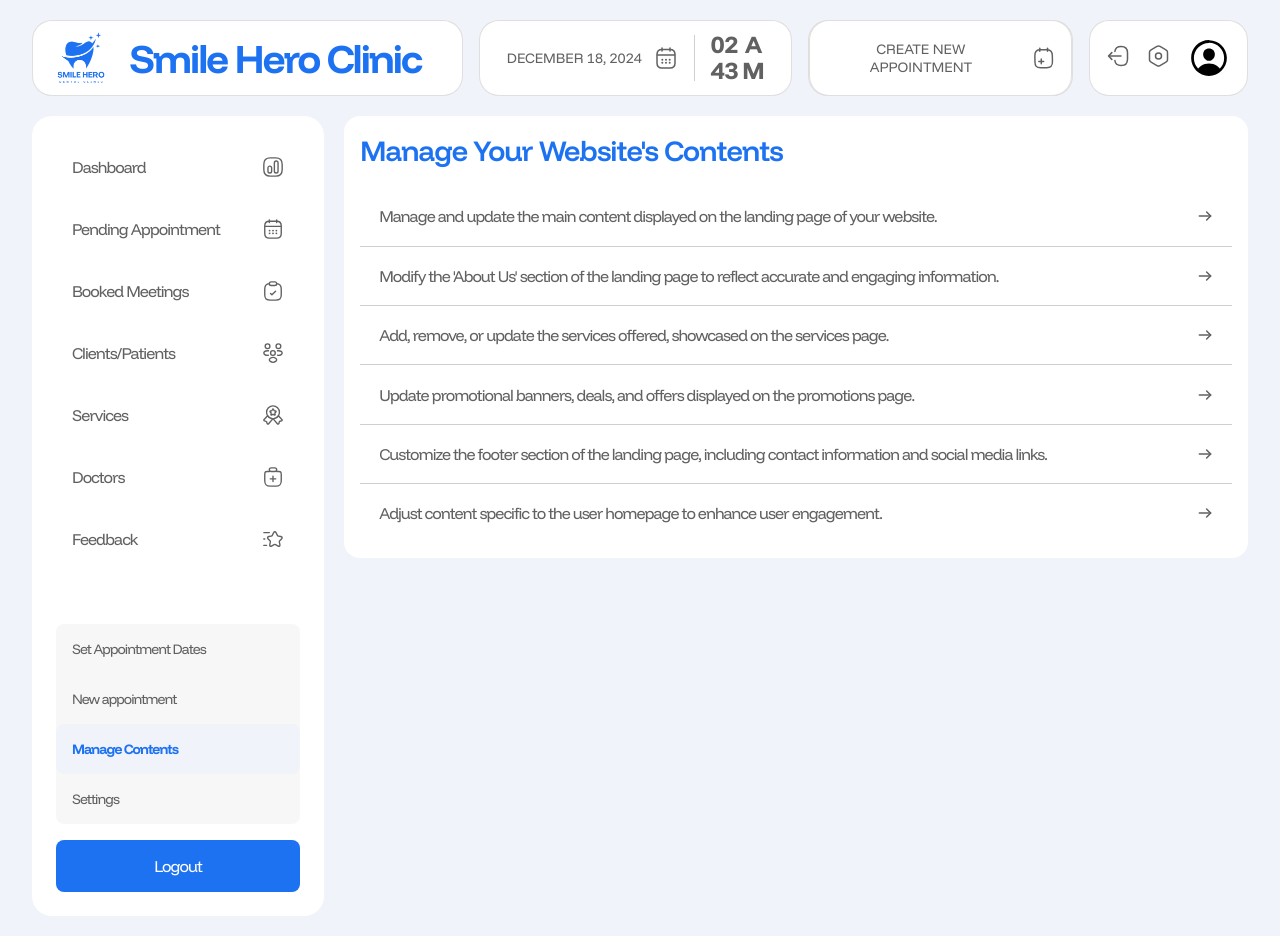
After one commit to Fahatmah/smile_hero_clinic, a PHP site: page /admin/manage-contents.php in a window 1280 px wide. The commit adds this page. Run offline with PHP 8.4, Linux system fonts and the light colour scheme; a user stored in the database is signed in.

```diff
--- a/admin/includes/side_nav.php
+++ b/admin/includes/side_nav.php
@@ -86,9 +86,9 @@
         </a>
       </li> -->
 
-      <li <?php echo ($current_page == 'edit-user-homepage.php') ? 'class="active__link"' : ''; ?>>
-        <a href="../admin/edit-user-homepage.php">
-          User Homepage
+      <li <?php echo ($current_page == 'manage-contents.php') ? 'class="active__link"' : ''; ?>>
+        <a href="../admin/manage-contents.php">
+          Manage Contents
         </a>
       </li>
 
--- /dev/null
+++ b/admin/manage-contents.php
@@ -0,0 +1,72 @@
+<?php
+// Start session and include necessary files for authentication and database connection
+session_start();
+require_once '../includes/login_view.inc.php';
+require_once '../includes/dbh.inc.php';
+
+// Check if admin is logged in, otherwise redirect to login page
+if (!isset($_SESSION['adminID'])) {
+  header("Location: ../login.php?login=failed");
+  exit();
+}
+
+?>
+<!DOCTYPE html>
+<html lang="en">
+  <head>
+    <meta charset="UTF-8" />
+    <meta name="viewport" content="width=device-width, initial-scale=1.0" />
+    <link rel="shortcut icon" href="../assets/logos/logo-white.png" type="image/x-icon" />
+    <title>Manage User Homepage | Admin</title>
+    <link rel="stylesheet" href="../src/dist/styles.css" />
+    <link rel="stylesheet" href="https://cdn.jsdelivr.net/npm/flatpickr/dist/flatpickr.min.css">
+    <script src="https://cdn.jsdelivr.net/npm/flatpickr"></script>
+  </head>
+  <body class="admin__page">
+    <main class="admin__main">
+      <!-- nav header -->
+      <?php include("includes/nav.php"); ?>
+
+      <section class="admin__content">
+        <!-- side bar -->
+        <?php include("includes/side_nav.php"); ?>
+
+        <div class="edit-user-homepage-container">
+          <h1>Manage Your Website's Contents</h1>
+
+          <div class="links-container">
+              <a href="edit-lp-home.php" class="link-item">
+                Manage and update the main content displayed on the landing page of your website.
+                <img src="../assets/admin_assets/icons/arrow-right.svg" alt="arrow right icon">
+              </a>
+
+              <a href="edit-lp-about.php" class="link-item">
+                Modify the 'About Us' section of the landing page to reflect accurate and engaging information.
+                <img src="../assets/admin_assets/icons/arrow-right.svg" alt="arrow right icon">
+              </a>
+
+              <a href="edit-lp-services.php" class="link-item">
+                Add, remove, or update the services offered, showcased on the services page.
+                <img src="../assets/admin_assets/icons/arrow-right.svg" alt="arrow right icon">
+              </a>
+
+              <a href="edit-lp-promotions.php" class="link-item">
+                Update promotional banners, deals, and offers displayed on the promotions page.
+                <img src="../assets/admin_assets/icons/arrow-right.svg" alt="arrow right icon">
+              </a>
+
+              <a href="edit-lp-footer.php" class="link-item">
+                Customize the footer section of the landing page, including contact information and social media links.
+                <img src="../assets/admin_assets/icons/arrow-right.svg" alt="arrow right icon">
+              </a>
+
+              <a href="edit-user-homepage.php" class="link-item">
+                Adjust content specific to the user homepage to enhance user engagement.
+                <img src="../assets/admin_assets/icons/arrow-right.svg" alt="arrow right icon">
+              </a>
+          </div>
+        </div>
+      </section>
+    </main>
+  </body>
+</html>
--- /dev/null
+++ b/scss/components/admin_page/_manage_contents.scss
@@ -0,0 +1,42 @@
+@use '../../abstracts' as *;
+
+.admin__content {
+  .edit-user-homepage-container {
+    width: 100%;
+    @include display-flex($dir: column, $y: flex-start, $gap: 1.2rem);
+    border-radius: 1rem;
+    padding: 1rem;
+    color: var(--ntrl-clr-300);
+    letter-spacing: -1px;
+    background-color: var(--ntrl-clr-100);
+
+    h1 {
+      font-size: 1.8rem;
+      font-weight: 600;
+      color: var(--pr-clr-300);
+    }
+
+    .links-container {
+      @include display-flex($dir: column, $y: flex-start);
+      width: 100%;
+
+      .link-item {
+        @include display-flex($x: space-between);
+        width: 100%;
+        color: var(--ntrl-clr-300);
+        padding: 1.2rem;
+        transition: 200ms ease-in-out;
+
+        &:not(:last-child) {
+          border-bottom: 1px solid hsl(0, 0%, 38%, 0.3);
+        }
+
+        &:hover {
+          color: var(--pr-clr-300);
+          border-color: var(--pr-clr-300);
+          background-color: hsl(216, 100%, 68%, 0.1);
+        }
+      }
+    }
+  }
+}
--- a/scss/components/signup_page/_signup_form.scss
+++ b/scss/components/signup_page/_signup_form.scss
@@ -396,11 +396,11 @@
 }
 
 @media screen and (min-width: 90.6rem) {
-.signup__page {
-  .signup {
-    .signup__form {
-      padding-inline-start: 0;
+  .signup__page {
+    .signup {
+      .signup__form {
+        padding-inline-start: 0;
+      }
     }
   }
 }
-}
--- a/scss/components/user_page/_homepage.scss
+++ b/scss/components/user_page/_homepage.scss
@@ -114,7 +114,8 @@ body.user-homepage {
         width: 100%;
         height: 50vh;
         border-radius: 0.5rem;
-        background-image: url(../../assets/smile-hero-img.jpg), url(../../assets/landing-page/dental-clinic-room.jpg);
+        background-image: url(../../assets/smile-hero-img.jpg),
+          url(../../assets/landing-page/dental-clinic-room.jpg);
         background-repeat: no-repeat;
         background-position: center;
 
--- a/scss/styles.scss
+++ b/scss/styles.scss
@@ -63,3 +63,4 @@
 @use 'components/admin_page/service';
 @use 'components/admin_page/service_modal';
 @use 'components/admin_page/edit_user_homepage';
+@use 'components/admin_page/manage_contents';
```
Also changed, not shown: admin/edit-lp-footer.php (added, +158 -0 lines), footer.php (+7 -3 lines), src/dist/styles.css, 1 other file.
